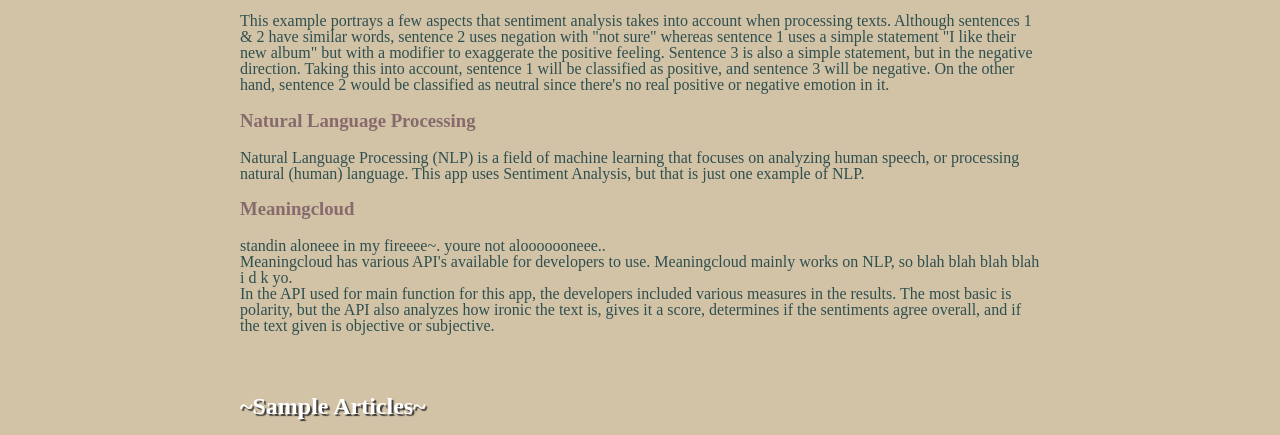
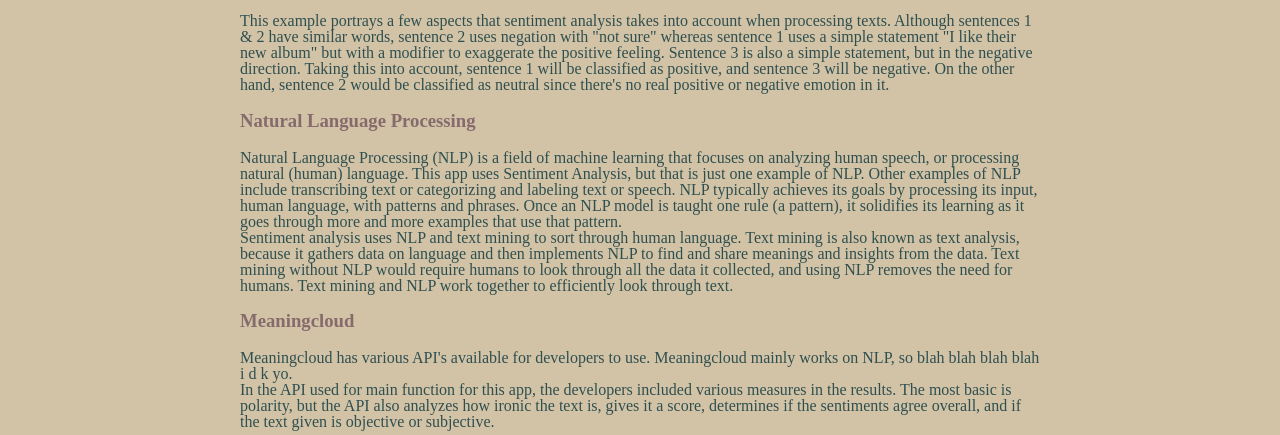
Before and after one commit to jhersheyy/heroku_newseval, a website built with webpack: page src/client/views/index.html in a window 1280 px wide. Shown: the part 779-1214 px from the top of the page. Built offline with nearby package versions, Linux system fonts and the light colour scheme.

Commit message:
wrote nlp section for home page

```diff
--- a/src/client/views/index.html
+++ b/src/client/views/index.html
@@ -85,11 +85,24 @@
                         Natural Language Processing (NLP) is a field of machine learning that
                         focuses on analyzing human speech, or processing natural (human) language. This
                         app uses Sentiment Analysis, but that is just one example of NLP.
+                        Other examples of NLP include transcribing text or categorizing and
+                        labeling text or speech.  NLP typically achieves its goals by processing
+                         its input, human language, with patterns and phrases.
+                         Once an NLP model is taught one rule (a pattern), it solidifies its
+                        learning as it goes through more and more examples that use that pattern.
+                    </p>
+                    <p>
+                        Sentiment analysis uses NLP and text mining to sort through human
+                        language. Text mining is also known as text analysis, because it
+                        gathers data on language and then implements NLP to find and share
+                        meanings and insights from the data.  Text mining without NLP would
+                        require humans to look through all the data it collected, and using NLP
+                        removes the need for humans. Text mining and NLP work together to
+                        efficiently look through text.
                     </p>
                 </article>
                 <h3>Meaningcloud</h3>
                 <article>
-                    standin aloneee in my fireeee~. youre not alooooooneee..
                     <p>
                         Meaningcloud has various API's available for developers to use.
                         Meaningcloud mainly works on NLP, so blah blah blah blah i d k yo.
```
